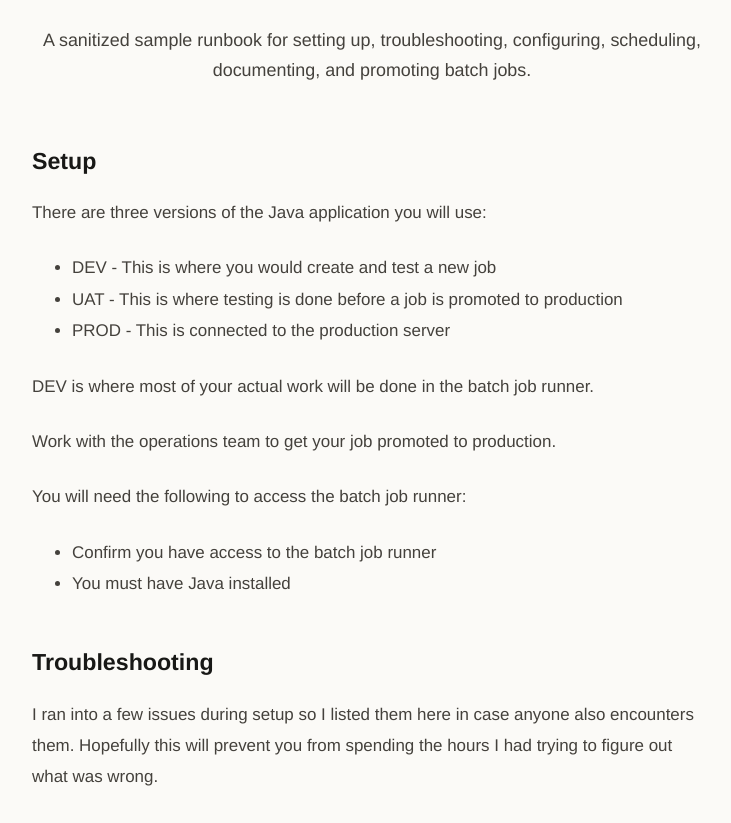
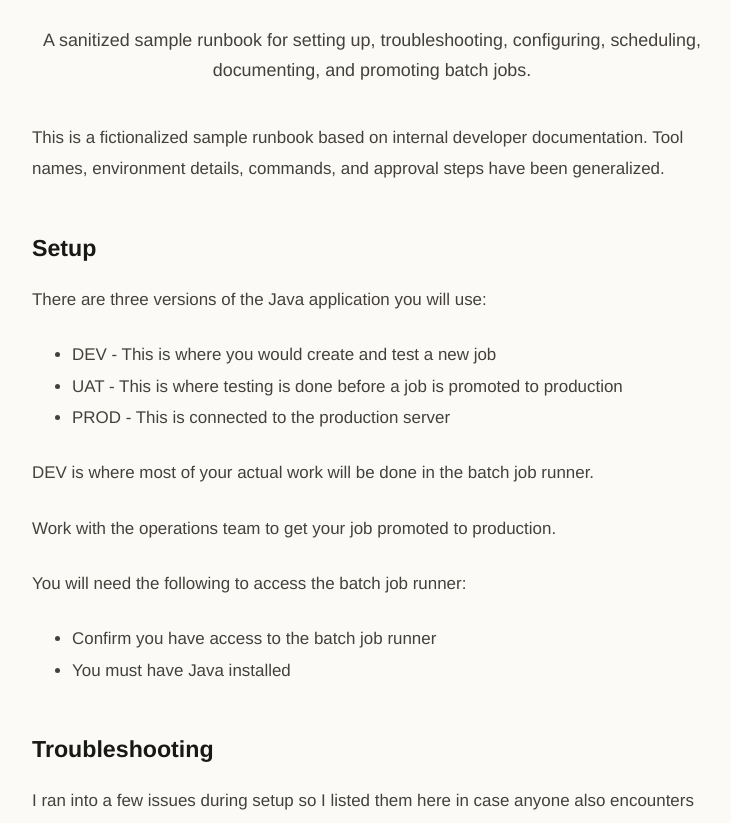
Before and after one commit to alm266/andrew-developer-portfolio, an Angular app: page /writing in a window 1280 px wide. Shown: the part 11177-12000 px from the top of the page, without its empty margins (414-1145 px from the left). Built offline with nearby package versions, Linux system fonts and the light colour scheme.

Commit message:
added sanitization disclaimer

```diff
--- a/src/app/features/writing/writing.component.ts
+++ b/src/app/features/writing/writing.component.ts
@@ -412,6 +412,10 @@ export class WritingComponent {
       tags: ['Documentation', 'Developer Education', 'Runbook', 'Internal Tools'],
       content: [
         {
+          type: 'paragraph',
+          text: 'This is a fictionalized sample runbook based on internal developer documentation. Tool names, environment details, commands, and approval steps have been generalized.',
+        },
+        {
           type: 'heading',
           text: 'Setup',
         },
@@ -475,7 +479,7 @@ export class WritingComponent {
         },
         {
           type: 'paragraph',
-          text: 'Simply put, jobs are tasks or scripts that are automatically run via the batch job runner. Jobs are run from scripts that live on our on-prem machines. Whenever they run into errors, the output is sent to the operations team who then forward it to whoever is the documented email address on the job.',
+          text: 'Simply put, jobs are tasks or scripts that are automatically run via the batch job runner. Jobs are run from scripts that live on our servers. Whenever they run into errors, the output is sent to the operations team who then forward it to whoever is the documented email address on the job.',
         },
         {
           type: 'paragraph',
```
